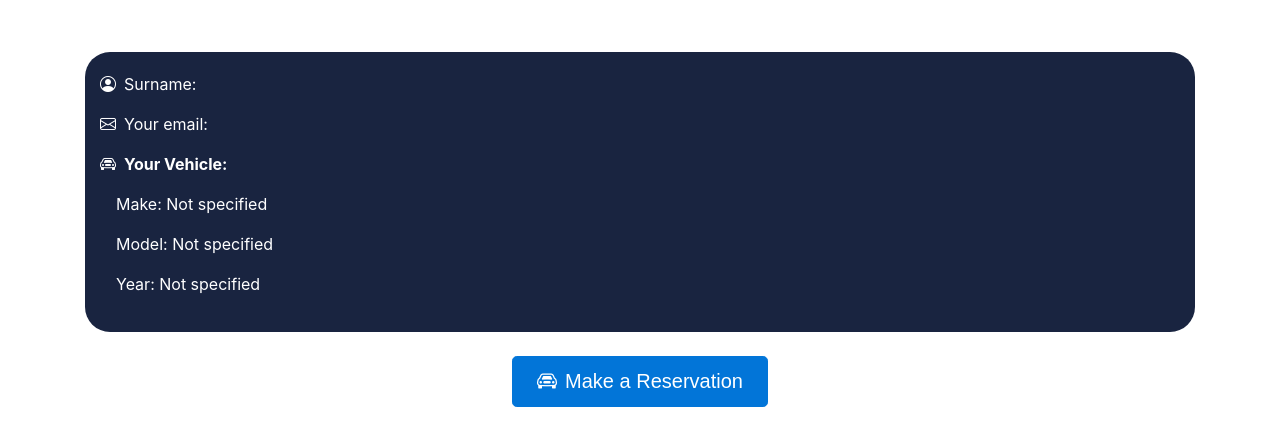
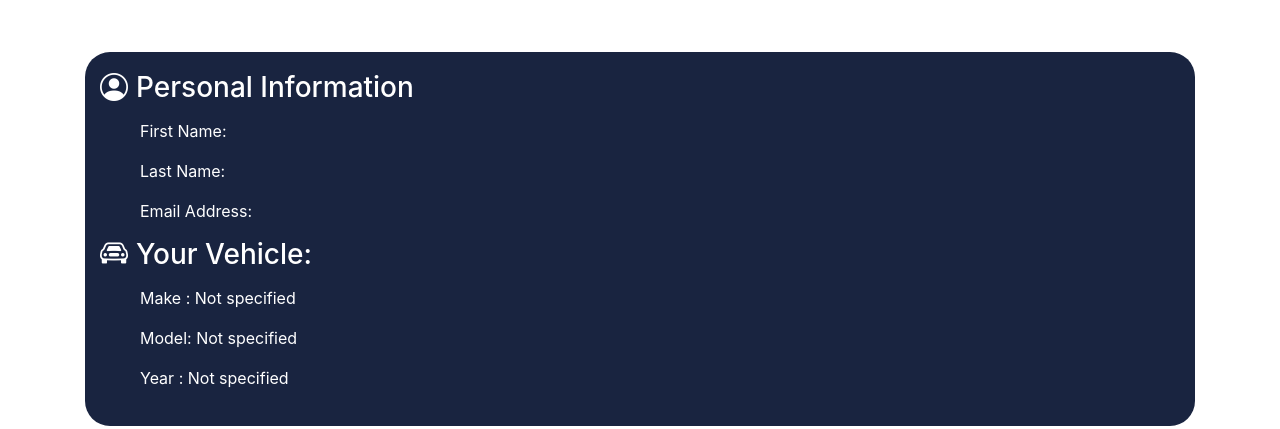
Before and after one commit to 4xRabbani/Save-A-Slot-Final, a React (Vite) app: page /dashboard/userInfo in a window 1280 px wide. Shown: the part 160-589 px from the top of the page. Built offline with nearby package versions, Linux system fonts and the light colour scheme; no server answers; the database is empty; sample sign-in values are in the browser's storage.

Commit message:
Updated Dashboard for personal Info

```diff
--- a/src/components/dashboard/userInfo/userInfo.jsx
+++ b/src/components/dashboard/userInfo/userInfo.jsx
@@ -161,20 +161,20 @@ const UserInfo = () => {
           {/* User Info Box */}
             <div className="container box text-white">
                 <p>
-              <i className="bi bi-person-circle me-2"></i>
-              Surname: {userDetails?.lastName}
+                    <h3><i className="bi bi-person-circle me-2"></i>
+                        Personal Information</h3>
                 </p>
-            <p>
-              <i className="bi bi-envelope me-2"></i>
-              Your email: {userDetails?.email}
+                <p className="ms-10">First Name: {userDetails?.firstName}</p>
+                <p className="ms-10">Last Name: {userDetails?.lastName}</p>
+                <p className="ms-10">Email Address: {userDetails?.email}</p>
+
+                <p className="font-weight-bold">
+                    <h3><i className="bi bi-car-front me-2"></i>
+                        Your Vehicle:</h3>
                 </p>
-            <p className="font-weight-bold">
-              <i className="bi bi-car-front me-2"></i>
-              Your Vehicle:
-            </p>
-            <p className="ms-4">Make: {carDetails?.carMake || "Not specified"}</p>
-            <p className="ms-4">Model: {carDetails?.carModel || "Not specified"}</p>
-            <p className="ms-4">Year: {carDetails?.carYear || "Not specified"}</p>
+                <p className="ms-10">Make : {carDetails?.carMake || "Not specified"}</p>
+                <p className="ms-10">Model: {carDetails?.carModel || "Not specified"}</p>
+                <p className="ms-10">Year : {carDetails?.carYear || "Not specified"}</p>
             </div>
 
             {/* Reservation Button */}
@@ -254,11 +254,11 @@ const UserInfo = () => {
                           <div key={index}
                                className="mb-3 p-4"
                                style={{backgroundColor: '#0077FF', borderRadius: '8px', color: 'white'}}>
-                            <h4>Reservation {index + 1}</h4>
+                            {/*<h4>Reservation {index + 1}</h4>*/}
                             <div className="row g-3">
                               <div className="col-md-6">
-                                <i className="bi bi-clock me-2"></i>
-                                Start: {formatDate(reservation.reservationStartTime)}
+                                <h4><i className="bi bi-clock me-2"></i>
+                                Start: {formatDate(reservation.reservationStartTime)}</h4>
                               </div>
                               <div className="col-md-6">
                                 <i className="bi bi-clock-fill me-2"></i>
@@ -292,7 +292,7 @@ const UserInfo = () => {
                           <div key={index}
                                className="mb-3 p-4"
                                style={{backgroundColor: '#4a5568', borderRadius: '8px', color: 'white'}}>
-                            <h4>Reservation {index + 1}</h4>
+                            {/*<h4>Reservation {index + 1}</h4>*/}
                             <div className="row g-3">
                               <div className="col-md-6">
                                 <i className="bi bi-clock me-2"></i>
@@ -346,7 +346,7 @@ const UserInfo = () => {
                                 <div key={index}
                                      className="mb-3 p-4"
                                      style={{backgroundColor: '#2d3748', borderRadius: '8px', color: 'white'}}>
-                                  <h4>Reservation {index + 1}</h4>
+                                  {/*<h4>Reservation {index + 1}</h4>*/}
                                   <div className="row g-3">
                                     <div className="col-md-6">
                                       <i className="bi bi-clock me-2"></i>
```
Lines whose indentation alone changed are shown as unchanged.
